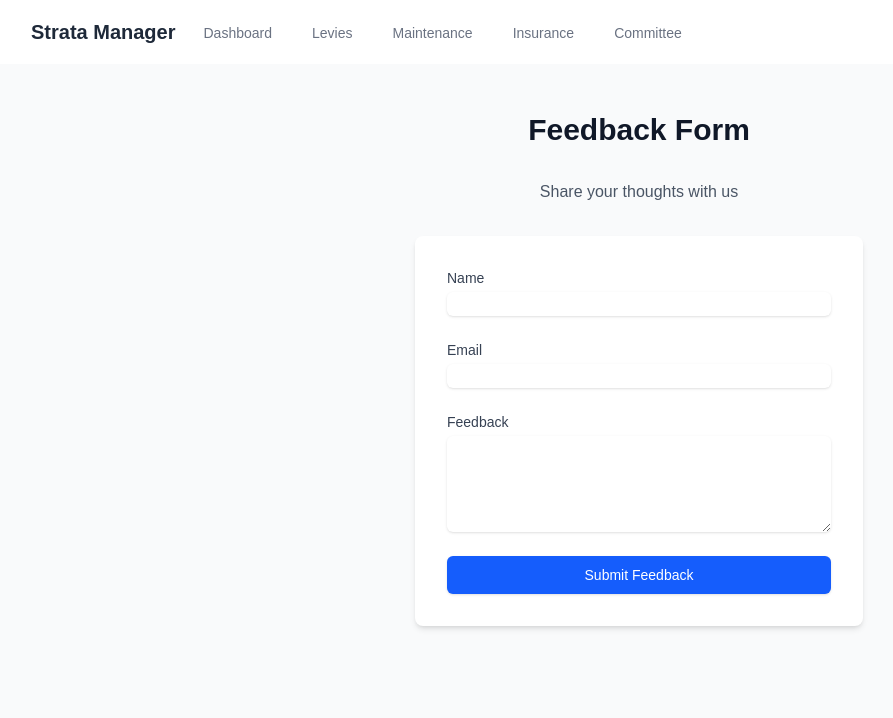
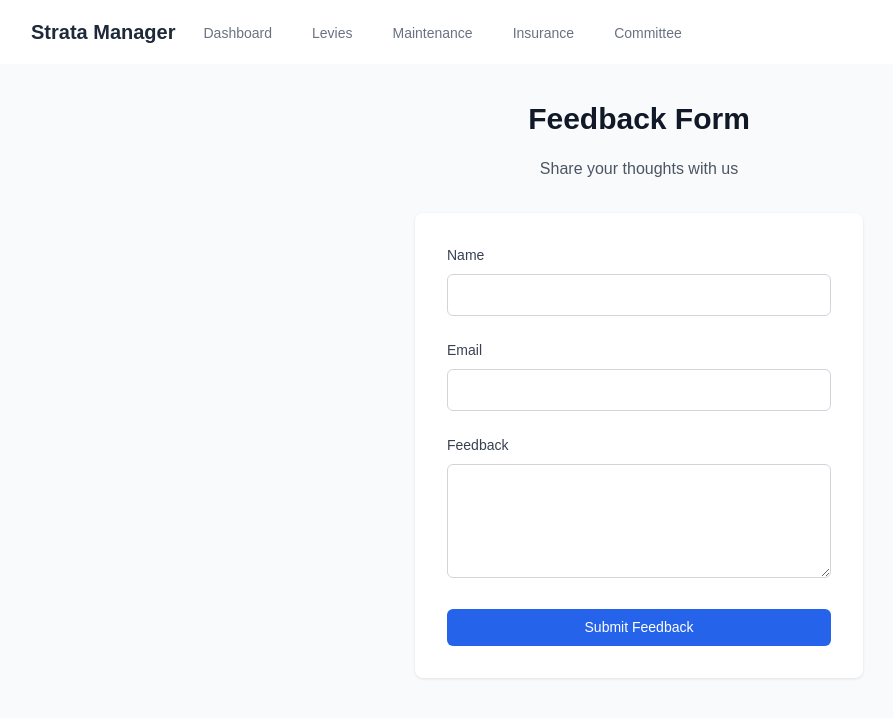
Before and after one commit to melissa7766/strata-management-website, a Next.js app: page /feedback in a window 1280 px wide. Shown: the top 718 px of the page, without its empty margins (1-894 px from the left). Built offline with nearby package versions, Linux system fonts and the light colour scheme.

Commit message:
Update feedback form styling for Vercel deployment

```diff
--- a/app/feedback/page.js
+++ b/app/feedback/page.js
@@ -33,17 +33,42 @@ export default function Feedback() {
   };
 
   return (
-    <div className="min-h-screen bg-gray-50 py-12 px-4 sm:px-6 lg:px-8">
-      <div className="max-w-md mx-auto">
-        <div className="text-center">
-          <h1 className="text-3xl font-bold text-gray-900 mb-8">Feedback Form</h1>
-          <p className="text-gray-600 mb-8">Share your thoughts with us</p>
+    <div style={{
+      minHeight: '100vh',
+      padding: '2rem',
+      backgroundColor: '#f9fafb'
+    }}>
+      <div style={{
+        maxWidth: '28rem',
+        margin: '0 auto'
+      }}>
+        <div style={{ textAlign: 'center', marginBottom: '2rem' }}>
+          <h1 style={{
+            fontSize: '1.875rem',
+            fontWeight: 'bold',
+            color: '#111827',
+            marginBottom: '1rem'
+          }}>
+            Feedback Form
+          </h1>
+          <p style={{ color: '#4b5563' }}>Share your thoughts with us</p>
         </div>
 
-        <div className="bg-white shadow-md rounded-lg p-8">
-          <form onSubmit={handleSubmit} className="space-y-6">
+        <div style={{
+          backgroundColor: 'white',
+          padding: '2rem',
+          borderRadius: '0.5rem',
+          boxShadow: '0 1px 3px rgba(0,0,0,0.1)'
+        }}>
+          <form onSubmit={handleSubmit} style={{ display: 'flex', flexDirection: 'column', gap: '1.5rem' }}>
             <div>
-              <label htmlFor="name" className="block text-sm font-medium text-gray-700">
+              <label htmlFor="name" style={{
+                display: 'block',
+                fontSize: '0.875rem',
+                fontWeight: '500',
+                color: '#374151',
+                marginBottom: '0.5rem'
+              }}>
                 Name
               </label>
               <input
@@ -53,12 +78,24 @@ export default function Feedback() {
                 required
                 value={formData.name}
                 onChange={(e) => setFormData({ ...formData, name: e.target.value })}
-                className="mt-1 block w-full rounded-md border-gray-300 shadow-sm focus:border-blue-500 focus:ring-blue-500"
+                style={{
+                  width: '100%',
+                  padding: '0.5rem',
+                  borderRadius: '0.375rem',
+                  border: '1px solid #d1d5db',
+                  fontSize: '1rem'
+                }}
               />
             </div>
 
             <div>
-              <label htmlFor="email" className="block text-sm font-medium text-gray-700">
+              <label htmlFor="email" style={{
+                display: 'block',
+                fontSize: '0.875rem',
+                fontWeight: '500',
+                color: '#374151',
+                marginBottom: '0.5rem'
+              }}>
                 Email
               </label>
               <input
@@ -68,12 +105,24 @@ export default function Feedback() {
                 required
                 value={formData.email}
                 onChange={(e) => setFormData({ ...formData, email: e.target.value })}
-                className="mt-1 block w-full rounded-md border-gray-300 shadow-sm focus:border-blue-500 focus:ring-blue-500"
+                style={{
+                  width: '100%',
+                  padding: '0.5rem',
+                  borderRadius: '0.375rem',
+                  border: '1px solid #d1d5db',
+                  fontSize: '1rem'
+                }}
               />
             </div>
 
             <div>
-              <label htmlFor="feedback" className="block text-sm font-medium text-gray-700">
+              <label htmlFor="feedback" style={{
+                display: 'block',
+                fontSize: '0.875rem',
+                fontWeight: '500',
+                color: '#374151',
+                marginBottom: '0.5rem'
+              }}>
                 Feedback
               </label>
               <textarea
@@ -83,21 +132,40 @@ export default function Feedback() {
                 rows={4}
                 value={formData.feedback}
                 onChange={(e) => setFormData({ ...formData, feedback: e.target.value })}
-                className="mt-1 block w-full rounded-md border-gray-300 shadow-sm focus:border-blue-500 focus:ring-blue-500"
+                style={{
+                  width: '100%',
+                  padding: '0.5rem',
+                  borderRadius: '0.375rem',
+                  border: '1px solid #d1d5db',
+                  fontSize: '1rem'
+                }}
               />
             </div>
 
             {message && (
-              <div className={`p-4 rounded-md ${
-                message.includes('Thank you') ? 'bg-green-50 text-green-700' : 'bg-red-50 text-red-700'
-              }`}>
+              <div style={{
+                padding: '1rem',
+                borderRadius: '0.375rem',
+                backgroundColor: message.includes('Thank you') ? '#ecfdf5' : '#fef2f2',
+                color: message.includes('Thank you') ? '#065f46' : '#991b1b'
+              }}>
                 {message}
               </div>
             )}
 
             <button
               type="submit"
-              className="w-full flex justify-center py-2 px-4 border border-transparent rounded-md shadow-sm text-sm font-medium text-white bg-blue-600 hover:bg-blue-700 focus:outline-none focus:ring-2 focus:ring-offset-2 focus:ring-blue-500"
+              style={{
+                width: '100%',
+                padding: '0.5rem 1rem',
+                backgroundColor: '#2563eb',
+                color: 'white',
+                border: 'none',
+                borderRadius: '0.375rem',
+                fontSize: '0.875rem',
+                fontWeight: '500',
+                cursor: 'pointer'
+              }}
             >
               Submit Feedback
             </button>
```
